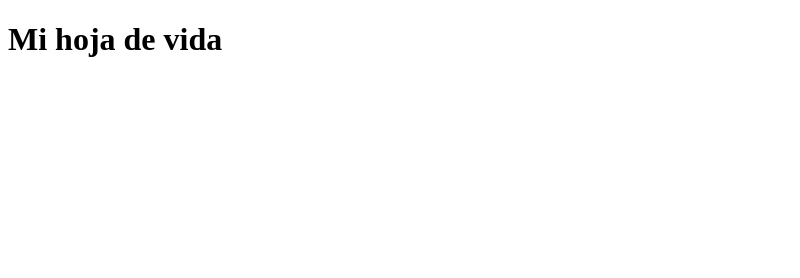
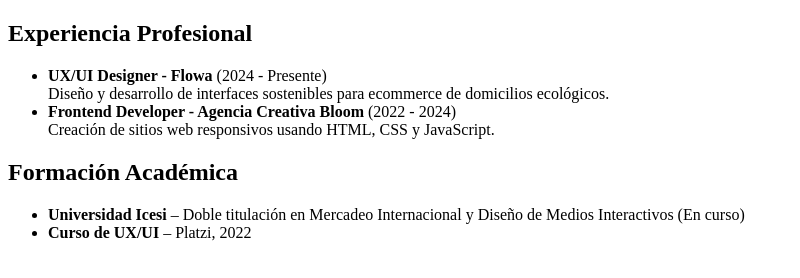
Before and after one commit to ashleybarreiro11/seguimiento9, a plain HTML site: page index.html in a window 1280 px wide. Shown: the whole page, without its empty margins (0-800 px from the left). Drawn offline with Linux system fonts and the light colour scheme.

Commit message:
Acabo de crear la sección experiencia profesional.

```diff
--- a/index.html
+++ b/index.html
@@ -6,6 +6,20 @@
     <title>Document</title>
 </head>
 <body>
-    <h1>Mi hoja de vida</h1>
+    <section>
+      <h2>Experiencia Profesional</h2>
+      <ul>
+        <li><strong>UX/UI Designer - Flowa</strong> (2024 - Presente)<br>Diseño y desarrollo de interfaces sostenibles para ecommerce de domicilios ecológicos.</li>
+        <li><strong>Frontend Developer - Agencia Creativa Bloom</strong> (2022 - 2024)<br>Creación de sitios web responsivos usando HTML, CSS y JavaScript.</li>
+      </ul>
+    </section>
+
+    <section>
+      <h2>Formación Académica</h2>
+      <ul>
+        <li><strong>Universidad Icesi</strong> – Doble titulación en Mercadeo Internacional y Diseño de Medios Interactivos (En curso)</li>
+        <li><strong>Curso de UX/UI</strong> – Platzi, 2022</li>
+      </ul>
+    </section>
 </body>
 </html>
```
